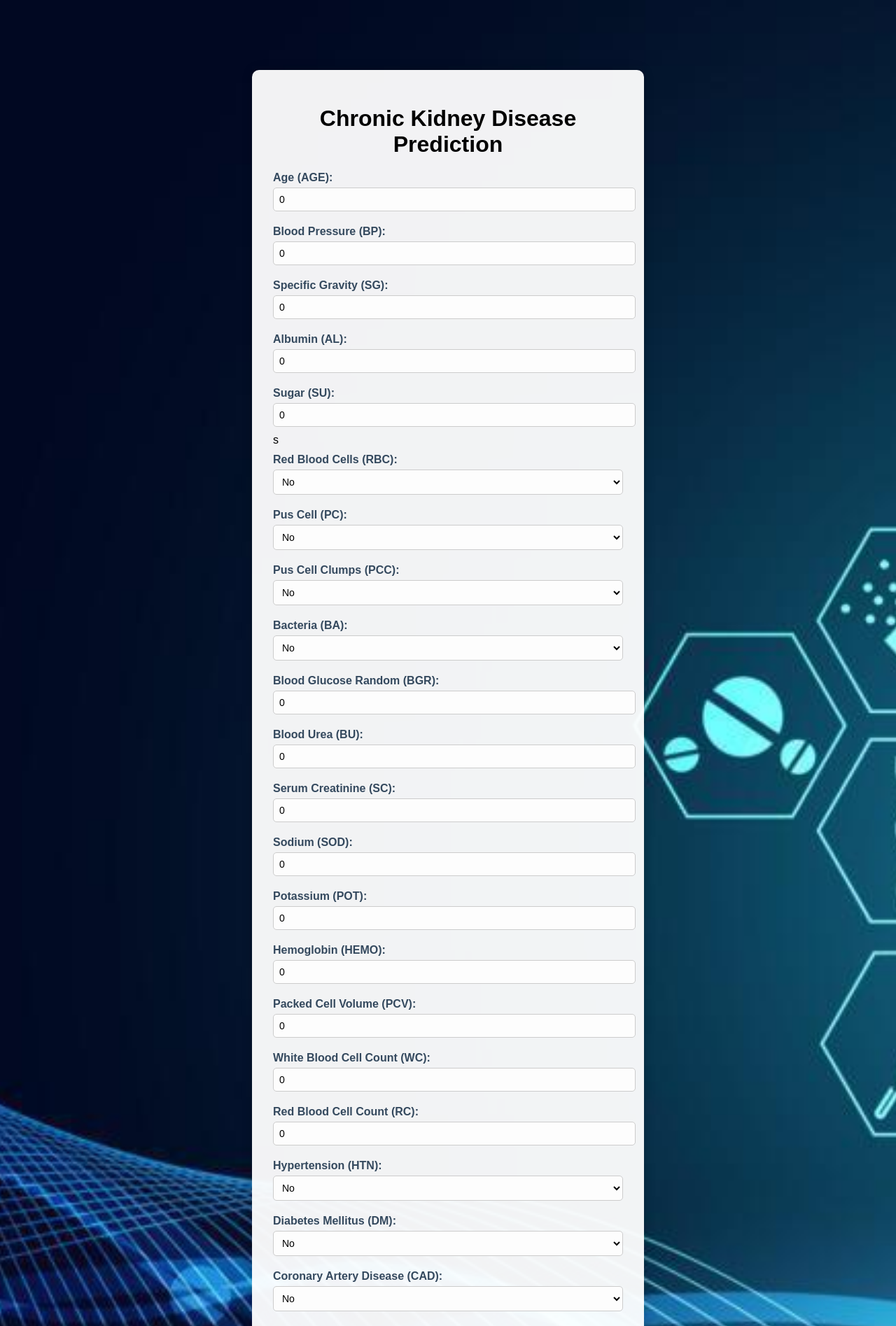
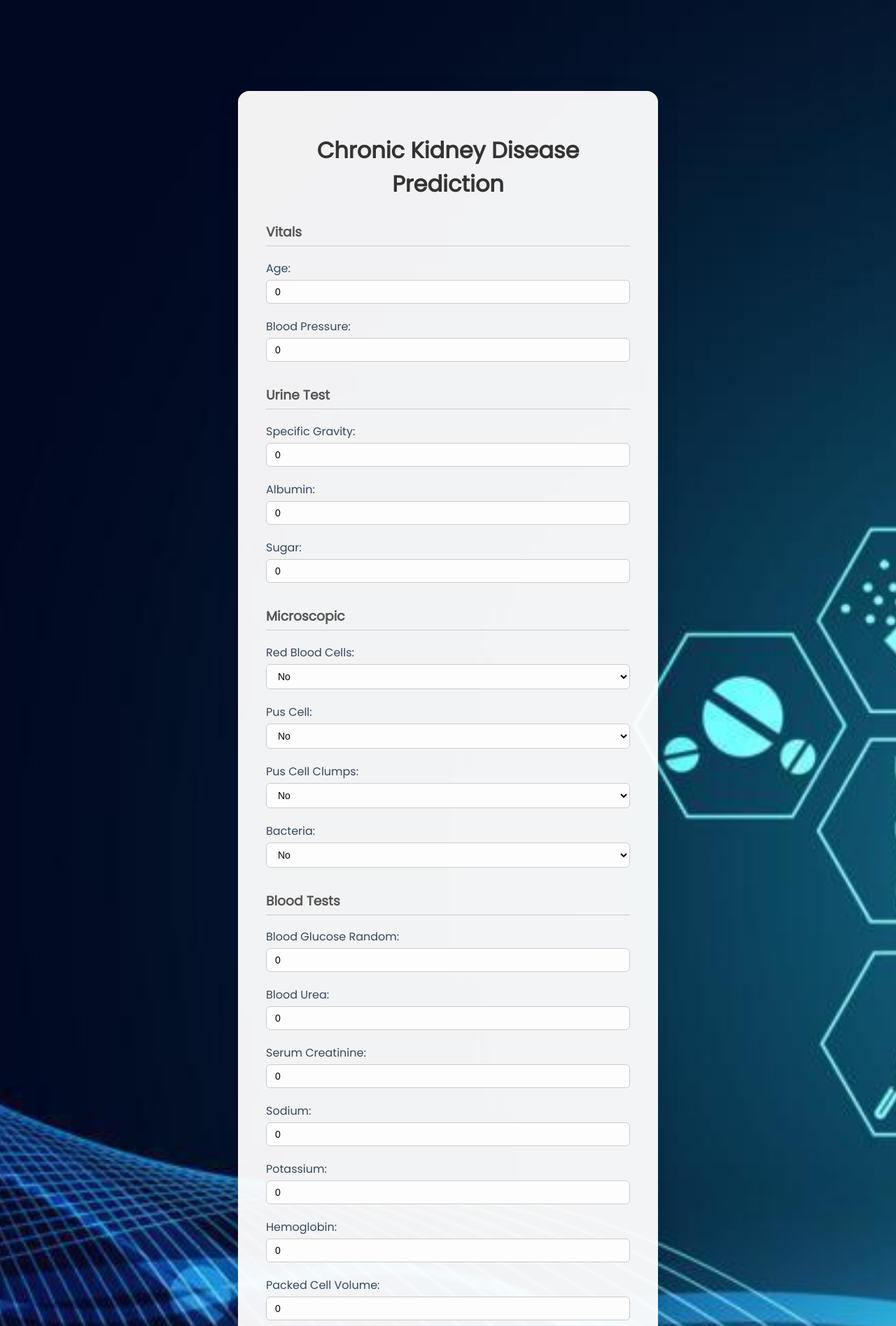
Before and after one commit to sakshiikumarr/Chronic-Kidney-Disease-Prediction, a Flask app: page / in a window 1280 px wide. Shown: the top 1895 px of the page at 70% size. Run offline with Flask 3, Linux system fonts and the light colour scheme; parts of the project's set-up code (start-up, migrations or seed data) failed here and were passed over.

Commit message:
Update index.html

```diff
--- a/templates/index.html
+++ b/templates/index.html
@@ -3,168 +3,203 @@
 <head>
   <meta charset="UTF-8">
   <title>CKD Prediction</title>
+  <link href="https://fonts.googleapis.com/css2?family=Poppins&display=swap" rel="stylesheet">
   <link rel="stylesheet" href="{{ url_for('static', filename='style.css') }}">
   <style>
+    * {
+      box-sizing: border-box;
+    }
+
     body {
-            font-family: Arial, sans-serif;
+      font-family: 'Poppins', sans-serif;
       background: url('{{ url_for('static', filename='image1.jpg') }}') no-repeat center center fixed;
       background-size: cover;
+      margin: 0;
+      padding: 0;
       display: flex;
+      align-items: center;
       justify-content: center;
-            align-items: center;
-            height: 100vh;
-            margin: 0;
+      min-height: 100vh;
     }
 
-        .form-container {
+    .form-wrapper {
       background: rgba(255, 255, 255, 0.95);
-            padding: 30px;
-            border-radius: 10px;
-            box-shadow: 0 0 15px rgba(0,0,0,0.2);
+      padding: 40px;
+      border-radius: 16px;
       width: 90%;
-            max-width: 500px;
-            height: 90vh;
+      max-width: 600px;
+      box-shadow: 0 8px 30px rgba(0, 0, 0, 0.15);
       overflow-y: auto;
+      max-height: 90vh;
     }
 
     h1 {
       text-align: center;
-            margin-bottom: 20px;
+      color: #333;
+      margin-bottom: 30px;
     }
 
-        form label {
-            display: block;
-            margin: 10px 0 5px;
-            font-weight: bold;
+    h3 {
+      margin-top: 25px;
+      color: #555;
+      border-bottom: 1px solid #ccc;
+      padding-bottom: 5px;
     }
 
-        form input,
-        form select {
-            width: 100%;
-            padding: 8px;
-            margin-bottom: 10px;
-            border-radius: 5px;
-            border: 1px solid #ccc;
+    label {
+      font-weight: 500;
+      display: block;
+      margin: 12px 0 4px;
     }
 
-        .btn-row {
-            display: flex;
-            justify-content: space-between;
-            margin-top: 20px;
+    input,
+    select {
+      width: 100%;
+      padding: 8px 12px;
+      border-radius: 6px;
+      border: 1px solid #ccc;
+      outline: none;
+      margin-bottom: 8px;
+      transition: 0.2s ease;
     }
 
-        .btn-row button {
+    input:focus,
+    select:focus {
+      border-color: #007bff;
+    }
+
+    .btn-group {
+      display: flex;
+      gap: 10px;
+      margin-top: 25px;
+    }
+
+    button {
       flex: 1;
-            padding: 10px;
-            margin: 0 5px;
+      padding: 12px;
+      font-size: 16px;
       border: none;
-            border-radius: 5px;
+      border-radius: 6px;
+      cursor: pointer;
+      transition: background 0.3s;
       color: white;
-            font-size: 16px;
-            cursor: pointer;
     }
 
     .btn-submit {
-            background: #28a745;
+      background-color: #28a745;
+    }
+
+    .btn-submit:hover {
+      background-color: #218838;
     }
 
     .btn-autofill {
-            background: #007BFF;
-        }
-
-        .btn-submit:hover {
-            background: #218838;
+      background-color: #007bff;
     }
 
     .btn-autofill:hover {
-            background: #0056b3;
+      background-color: #0056b3;
+    }
+
+    @media (max-width: 500px) {
+      .form-wrapper {
+        padding: 20px;
+      }
+
+      button {
+        font-size: 14px;
+      }
     }
   </style>
 </head>
 <body>
-    <div class="form-container">
+  <div class="form-wrapper">
     <h1>Chronic Kidney Disease Prediction</h1>
-        <form id="ckd-form" action="{{ url_for('predict') }}" method="POST">
-            <label>Age (AGE):</label><input type="number" name="age" value="0">
+    <form id="ckd-form" action="{{ url_for('predict') }}" method="POST" onsubmit="return validateForm()">
 
-<label>Blood Pressure (BP):</label><input type="number" name="bp" value="0">
+      <h3>Vitals</h3>
+      <label>Age:</label><input type="number" name="age" min="0" value="0">
+      <label>Blood Pressure:</label><input type="number" name="bp" min="0" value="0">
 
-<label>Specific Gravity (SG):</label><input type="number" step="any" name="sg" value="0">
+      <h3>Urine Test</h3>
+      <label>Specific Gravity:</label><input type="number" step="any" name="sg" value="0">
+      <label>Albumin:</label><input type="number" name="al" value="0">
+      <label>Sugar:</label><input type="number" name="su" value="0">
 
-<label>Albumin (AL):</label><input type="number" name="al" value="0">
-
-<label>Sugar (SU):</label><input type="number" name="su" value="0">
-s
-            <label>Red Blood Cells (RBC):</label>
+      <h3>Microscopic</h3>
+      <label>Red Blood Cells:</label>
       <select name="rbc">
         <option value="0">No</option>
         <option value="1">Yes</option>
       </select>
-            <label>Pus Cell (PC):</label>
+
+      <label>Pus Cell:</label>
       <select name="pc">
         <option value="0">No</option>
         <option value="1">Yes</option>
       </select>
-            <label>Pus Cell Clumps (PCC):</label>
+
+      <label>Pus Cell Clumps:</label>
       <select name="pcc">
         <option value="0">No</option>
         <option value="1">Yes</option>
       </select>
-            <label>Bacteria (BA):</label>
+
+      <label>Bacteria:</label>
       <select name="ba">
         <option value="0">No</option>
         <option value="1">Yes</option>
       </select>
-            <label>Blood Glucose Random (BGR):</label><input type="number" name="bgr" value="0">
 
-<label>Blood Urea (BU):</label><input type="number" name="bu" value="0">
+      <h3>Blood Tests</h3>
+      <label>Blood Glucose Random:</label><input type="number" name="bgr" value="0">
+      <label>Blood Urea:</label><input type="number" name="bu" value="0">
+      <label>Serum Creatinine:</label><input type="number" step="any" name="sc" value="0">
+      <label>Sodium:</label><input type="number" step="any" name="sod" value="0">
+      <label>Potassium:</label><input type="number" step="any" name="pot" value="0">
+      <label>Hemoglobin:</label><input type="number" step="any" name="hemo" value="0">
+      <label>Packed Cell Volume:</label><input type="number" name="pcv" value="0">
+      <label>WBC Count:</label><input type="number" name="wc" value="0">
+      <label>RBC Count:</label><input type="number" step="any" name="rc" value="0">
 
-<label>Serum Creatinine (SC):</label><input type="number" step="any" name="sc" value="0">
-
-<label>Sodium (SOD):</label><input type="number" step="any" name="sod" value="0">
-
-<label>Potassium (POT):</label><input type="number" step="any" name="pot" value="0">
-
-<label>Hemoglobin (HEMO):</label><input type="number" step="any" name="hemo" value="0">
-
-<label>Packed Cell Volume (PCV):</label><input type="number" name="pcv" value="0">
-
-<label>White Blood Cell Count (WC):</label><input type="number" name="wc" value="0">
-
-<label>Red Blood Cell Count (RC):</label><input type="number" step="any" name="rc" value="0">
-
-            <label>Hypertension (HTN):</label>
+      <h3>Conditions</h3>
+      <label>Hypertension:</label>
       <select name="htn">
         <option value="0">No</option>
         <option value="1">Yes</option>
       </select>
-            <label>Diabetes Mellitus (DM):</label>
+
+      <label>Diabetes Mellitus:</label>
       <select name="dm">
         <option value="0">No</option>
         <option value="1">Yes</option>
       </select>
-            <label>Coronary Artery Disease (CAD):</label>
+
+      <label>Coronary Artery Disease:</label>
       <select name="cad">
         <option value="0">No</option>
         <option value="1">Yes</option>
       </select>
-            <label>Appetite (APPET):</label>
+
+      <label>Appetite:</label>
       <select name="appet">
         <option value="0">Good</option>
         <option value="1">Poor</option>
       </select>
-            <label>Pedal Edema (PE):</label>
+
+      <label>Pedal Edema:</label>
       <select name="pe">
         <option value="0">No</option>
         <option value="1">Yes</option>
       </select>
-            <label>Anemia (ANE):</label>
+
+      <label>Anemia:</label>
       <select name="ane">
         <option value="0">No</option>
         <option value="1">Yes</option>
       </select>
 
-            <div class="btn-row">
+      <div class="btn-group">
         <button type="submit" class="btn-submit">Predict</button>
         <button type="button" class="btn-autofill" onclick="autofillCKD()">CKD +</button>
       </div>
@@ -179,11 +214,19 @@ s
         pcv: 30, wc: 12000, rc: 3.5, htn: 1, dm: 1, cad: 1, appet: 1,
         pe: 1, ane: 1
       };
-
       for (let key in values) {
-                let input = document.querySelector(`[name="${key}"]`);
+        const input = document.querySelector(`[name="${key}"]`);
         if (input) input.value = values[key];
       }
+    }
+
+    function validateForm() {
+      const age = document.querySelector('[name="age"]').value;
+      if (age <= 0 || isNaN(age)) {
+        alert("Please enter a valid age.");
+        return false;
+      }
+      return true;
     }
   </script>
 </body>
```
Lines whose indentation alone changed are shown as unchanged.
